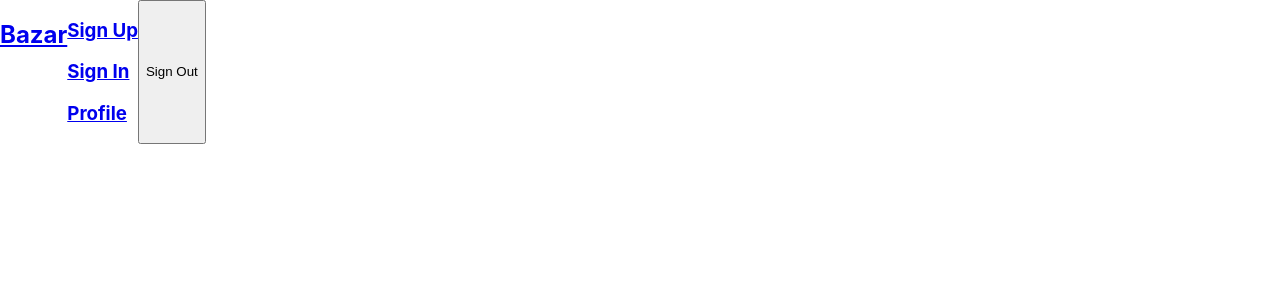
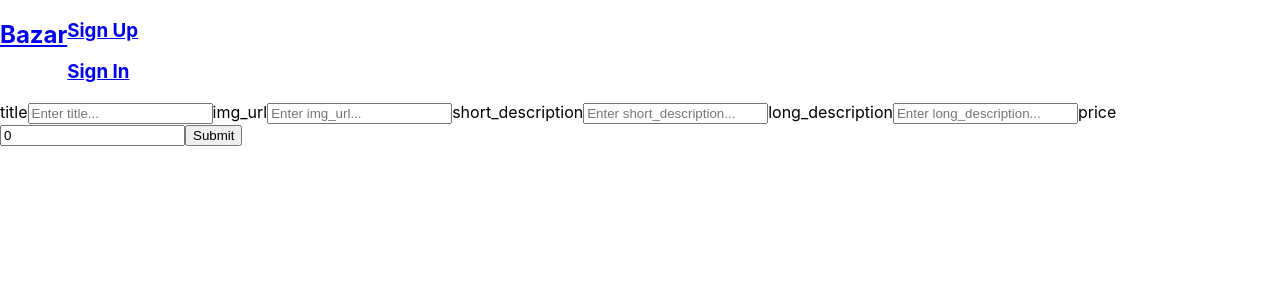
Before and after one commit to wjb108/Bazar, a React (Create React App) app in the folder client/: page /edit/item/1 in a window 1280 px wide. Shown: the top 300 px of the page. Built offline with nearby package versions, Linux system fonts and the light colour scheme; no server answers.

Commit message:
crud for items working, category dropdown functionality after lunch

```diff
--- a/client/src/App.js
+++ b/client/src/App.js
@@ -4,6 +4,7 @@ import { getItems } from "./services/items";
 import { verifyUser } from "./services/users";
 import ItemsGallery from "./screens/ItemsGallery/ItemsGallery";
 import ItemDetail from "./screens/ItemDetail/ItemDetail.jsx";
+import ItemEdit from "./screens/ItemEdit/ItemEdit.jsx";
 import ItemCreate from "./screens/ItemCreate/ItemCreate.jsx";
 import UserProfile from "./screens/UserProfile/UserProfile.jsx";
 import UserSignUp from "./screens/UserSignUp/UserSignUp.jsx";
@@ -39,7 +40,7 @@ function App() {
 
   return (
     <div className="App">
-      <Navbar logout={logout} />
+      <Navbar currentUser={currentUser} logout={logout} />
       <Route exact path="/items">
         <ItemsGallery allItems={allItems} />
       </Route>
@@ -49,8 +50,11 @@ function App() {
       <Route exact path="/new/item">
         <ItemCreate setToggle={setToggle} />
       </Route>
+      <Route exact path="/edit/item/:id">
+        <ItemEdit setToggle={setToggle} />
+      </Route>
       <Route exact path="/profile">
-        <UserProfile currentUser={currentUser} />
+        <UserProfile setToggle={setToggle} currentUser={currentUser} />
       </Route>
       <Route exact path="/users/sign_up">
         <UserSignUp setToggle={setToggle} setCurrentUser={setCurrentUser} />
--- a/client/src/components/Navbar.jsx
+++ b/client/src/components/Navbar.jsx
@@ -9,6 +9,15 @@ export default function Navbar(props) {
           <h2>Bazar</h2>
         </Link>
       </div>
+      {props.currentUser ? (
+        <>
+          <Link to="/profile">
+            <h3>Profile</h3>
+          </Link>
+          <button onClick={props.logout}>Sign Out</button>
+        </>
+      ) : (
+        <>
           <div className="other-buttons">
             <Link to="/users/sign_up">
               <h3>Sign Up</h3>
@@ -16,11 +25,9 @@ export default function Navbar(props) {
             <Link to="/users/sign_in">
               <h3>Sign In</h3>
             </Link>
-        <Link to="/profile">
-          <h3>Profile</h3>
-        </Link>
           </div>
-      <button onClick={props.logout}>Sign Out</button>
+        </>
+      )}
     </div>
   );
 }
--- a/client/src/screens/ItemEdit/ItemEdit.jsx
+++ b/client/src/screens/ItemEdit/ItemEdit.jsx
@@ -1,5 +1,102 @@
-import React from "react";
+import "./ItemEdit.css";
+import { useParams, useHistory } from "react-router-dom";
+import { useEffect, useState } from "react";
+import { postItem, getItem, updatedItem } from "../../services/items";
 
-export default function ItemEdit() {
-  return <div>Item Edit Blank</div>;
+export default function ItemEdit(props) {
+  const { id } = useParams();
+
+  const [formData, setFormData] = useState({
+    title: "",
+    short_description: "",
+    long_description: "",
+    img_url: "",
+    price: 0,
+  });
+
+  const history = useHistory();
+
+  const { title, short_description, long_description, img_url, price } =
+    formData;
+
+  useEffect(() => {
+    retrieveItem();
+  }, []);
+
+  const retrieveItem = async () => {
+    const newItem = await getItem(id);
+    console.log(newItem);
+    setFormData(newItem);
+  };
+
+  const handleChange = (event) => {
+    let { name, value } = event.target;
+    setFormData((prevFormData) => ({
+      ...prevFormData,
+      [name]: value,
+    }));
+  };
+
+  const handleSubmit = async (e) => {
+    e.preventDefault();
+    const newItem = await updatedItem(id, formData);
+    console.log(newItem);
+    setFormData(newItem);
+    // await signUpUser(userInput);
+    // let res = await signInUser({
+    //   username: userInput.username,
+    //   password: userInput.password,
+    // });
+    // props.setCurrentUser(res.payload);
+    props.setToggle((prevState) => !prevState);
+    history.push("/profile");
+  };
+
+  return (
+    <div>
+      <form onSubmit={handleSubmit}>
+        <label>title</label>
+        <input
+          type="text"
+          name="title"
+          value={title}
+          placeholder="Enter title..."
+          onChange={handleChange}
+        />
+        <label>img_url</label>
+        <input
+          type="text"
+          name="img_url"
+          value={img_url}
+          placeholder="Enter img_url..."
+          onChange={handleChange}
+        />
+        <label>short_description</label>
+        <input
+          type="text"
+          name="short_description"
+          value={short_description}
+          placeholder="Enter short_description..."
+          onChange={handleChange}
+        />
+        <label>long_description</label>
+        <input
+          type="text"
+          name="long_description"
+          value={long_description}
+          placeholder="Enter long_description..."
+          onChange={handleChange}
+        />
+        <label>price</label>
+        <input
+          type="text"
+          name="price"
+          value={price}
+          placeholder="Enter price..."
+          onChange={handleChange}
+        />
+        <input type="submit"></input>
+      </form>
+    </div>
+  );
 }
--- a/client/src/screens/UserProfile/UserProfile.jsx
+++ b/client/src/screens/UserProfile/UserProfile.jsx
@@ -1,17 +1,19 @@
 import { useParams, Link } from "react-router-dom";
 import { useEffect, useState } from "react";
 import { getUser } from "../../services/users";
+import { deleteItem } from "../../services/items";
 
 export default function UserProfile(props) {
-  const { currentUser } = props;
+  const { currentUser, setToggle } = props;
   const [userProfile, setUserProfile] = useState({});
+  const [updateProfile, setUpdateProfile] = useState(false);
   // const { id } = useParams();
 
   useEffect(() => {
     if (currentUser) {
       fetchUser();
     }
-  }, [currentUser]);
+  }, [currentUser, updateProfile]);
 
   const fetchUser = async () => {
     const user = await getUser(currentUser.id);
@@ -19,6 +21,12 @@ export default function UserProfile(props) {
     setUserProfile(user);
     // console.log(userProfile);
   };
+
+  async function handleDelete(id) {
+    await deleteItem(id);
+    setUpdateProfile((prevState) => !prevState);
+    setToggle((prevState) => !prevState);
+  }
 
   return (
     <div>
@@ -41,6 +49,10 @@ export default function UserProfile(props) {
                 <Link to={`/items/${item.id}`}>
                   <button>More Info</button>
                 </Link>
+                <Link to={`/edit/item/${item.id}`}>
+                  <button>Edit</button>
+                </Link>
+                <button onClick={() => handleDelete(item.id)}>Delete</button>
               </div>
             </div>
           );
```
Lines whose indentation alone changed are shown as unchanged.
